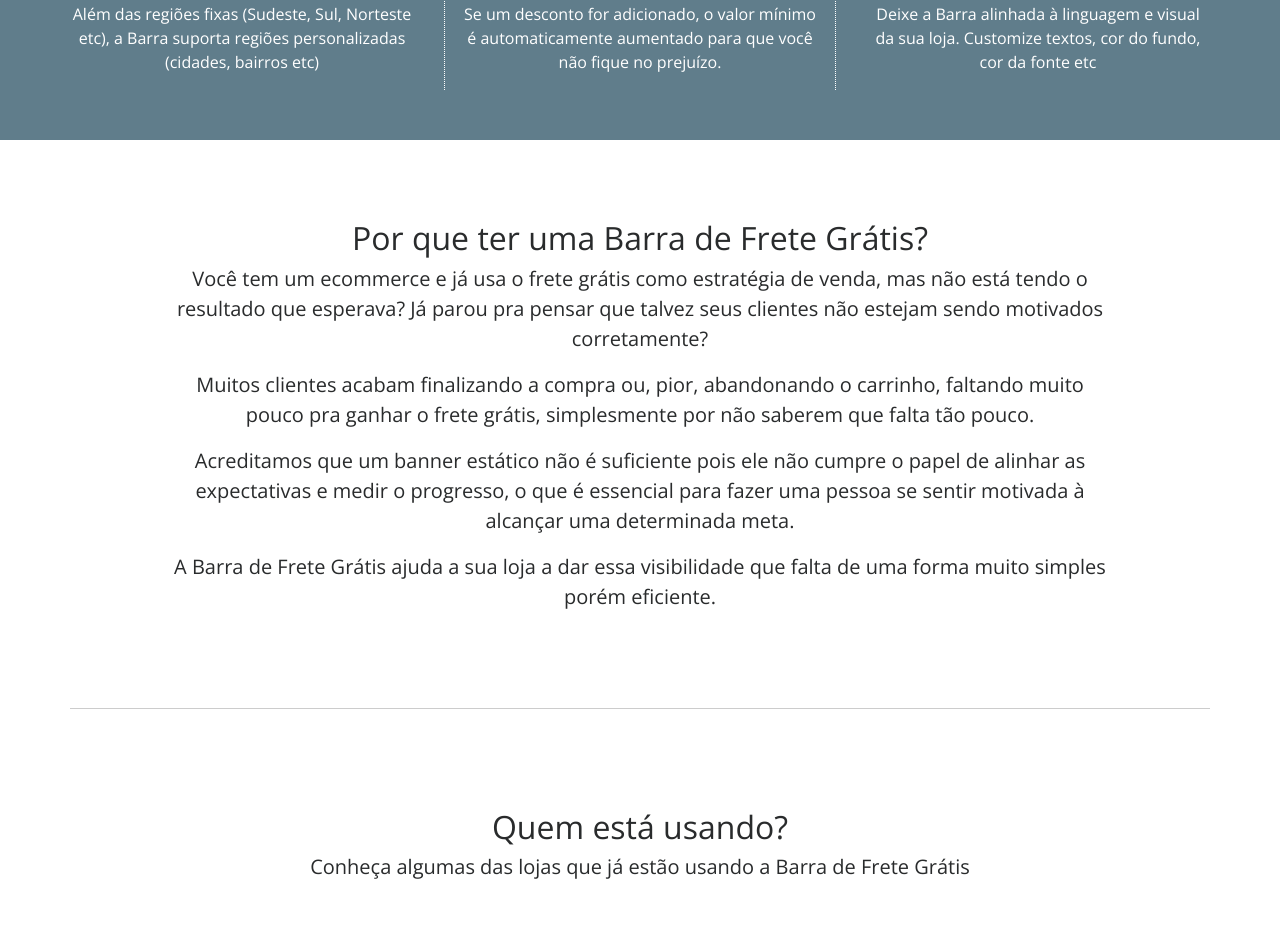
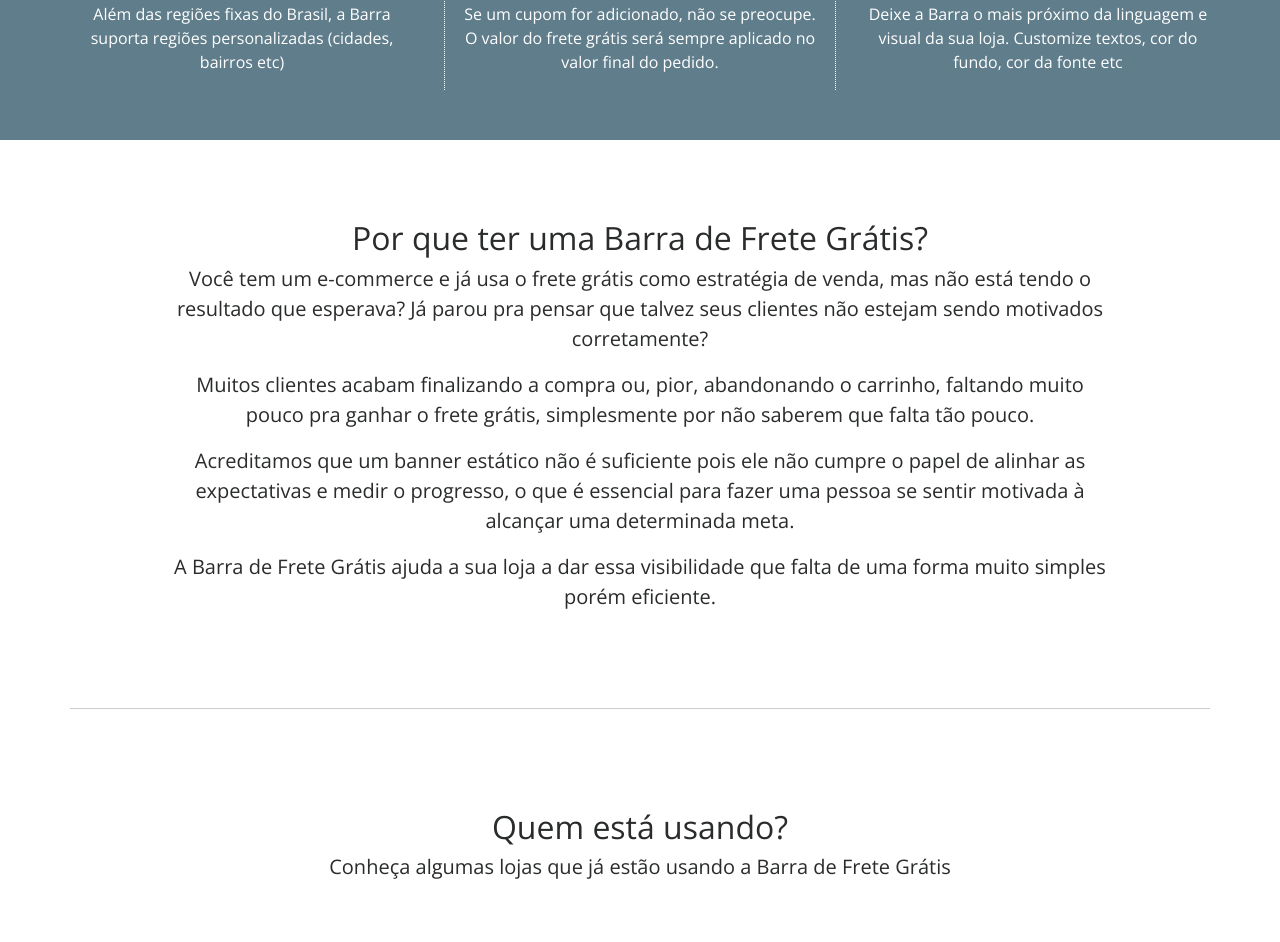
Before and after one commit to strategialab/strategialab.github.io, a website: page lp.html in a window 1280 px wide. Shown: the part 593-1535 px from the top of the page. Drawn offline with nearby package versions, Linux system fonts and the light colour scheme.

Commit message:
Ajustes da Karen

```diff
--- a/js/lp.js
+++ b/js/lp.js
@@ -6,8 +6,8 @@ $(document).ready(function() {
 	updateMessages();
 
 	$('.launch-modal').on('click', function(e){
-	    e.preventDefault();
-	    $( '#' + $(this).data('modal-id') ).modal();
+		e.preventDefault();
+		$( '#' + $(this).data('modal-id') ).modal();
 	});
 
 	$("#modal-video").on("hidden.bs.modal", function () {
@@ -48,7 +48,7 @@ $(document).ready(function() {
 			currentIndex++;
 			updateMessages();
 
-		}, 500);
+		}, 1000);
 
 	}
 
--- a/lp.html
+++ b/lp.html
@@ -43,18 +43,20 @@
 			<div class="row">
 				<div class="col-md-4">
 					<h4>Regiões personalizadas</h4>
-					<p>Além das regiões fixas (Sudeste, Sul, Norteste etc), a Barra suporta regiões personalizadas (cidades, bairros etc)</p>
+					<p>Além das regiões fixas do Brasil, a Barra suporta regiões personalizadas (cidades, bairros etc)</p>
 				</div>
 				<div class="col-md-4">
 					<h4>Cupons de desconto</h4>
-					<p>Se um desconto for adicionado, o valor mínimo é automaticamente aumentado para que você não fique no prejuízo.</p>
+					<p>Se um cupom for adicionado, não se preocupe. O valor do frete grátis será sempre aplicado no valor final do pedido.</p>
+<!-- 					<p>Se um desconto for adicionado, o valor mínimo é automaticamente aumentado para que você não fique no prejuízo.</p> -->
 					<!-- <p>Caso o cliente adicione um desconto, o valor mínimo para ganhar o frete é aumentado para que você não fique no prejuízo.</p> -->
 <!-- 					<p>A Barra é capaz de aumentar automaticamente o valor mínimo caso o cliente adicione algum cupom de desconto.</p> -->
 <!-- 					<p>Caso falte R$ 10 para o cliente ganhar o frete grátis e ele adiciona um cupom de desconto de R$ 10, por exemplo, a barra atualiza e informa que agora faltam R$ 20</p> -->
 				</div>
 				<div class="col-md-4">
 					<h4>Customizável</h4>
-					<p>Deixe a Barra alinhada à linguagem e visual da sua loja. Customize textos, cor do fundo, cor da fonte etc</p>
+<!-- 					<p>Deixe a Barra alinhada à linguagem e visual da sua loja. Customize textos, cor do fundo, cor da fonte etc</p> -->
+					<p>Deixe a Barra o mais próximo da linguagem e visual da sua loja. Customize textos, cor do fundo, cor da fonte etc</p>
 				</div>
 			</div>
 		</div>
@@ -65,7 +67,7 @@
 			<div class="row">
 				<div class="col-md-10 offset-md-1">
 					<h2>Por que ter uma Barra de Frete Grátis?</h2>
-					<p class="lead">Você tem um ecommerce e já usa o frete grátis como estratégia de venda, mas não está tendo o resultado que esperava? Já parou pra pensar que <b>talvez seus clientes não estejam sendo motivados corretamente?</b></p>
+					<p class="lead">Você tem um e-commerce e já usa o frete grátis como estratégia de venda, mas não está tendo o resultado que esperava? Já parou pra pensar que <b>talvez seus clientes não estejam sendo motivados corretamente?</b></p>
 
 					<p class="lead">Muitos clientes acabam finalizando a compra ou, pior, abandonando o carrinho, faltando muito pouco pra ganhar o frete grátis, simplesmente por não saberem que falta tão pouco.</p>
 
@@ -103,7 +105,7 @@
 	<div class="customers">
 		<div class="container">
 			<h2>Quem está usando?</h2>
-			<p class="lead">Conheça algumas das lojas que já estão usando a Barra de Frete Grátis</p>
+			<p class="lead">Conheça algumas lojas que já estão usando a Barra de Frete Grátis</p>
 			<div class="row">
 				<div class="col-md-4">
 					<a href="http://www.zenanimal.com.br" target="_blank">
```
